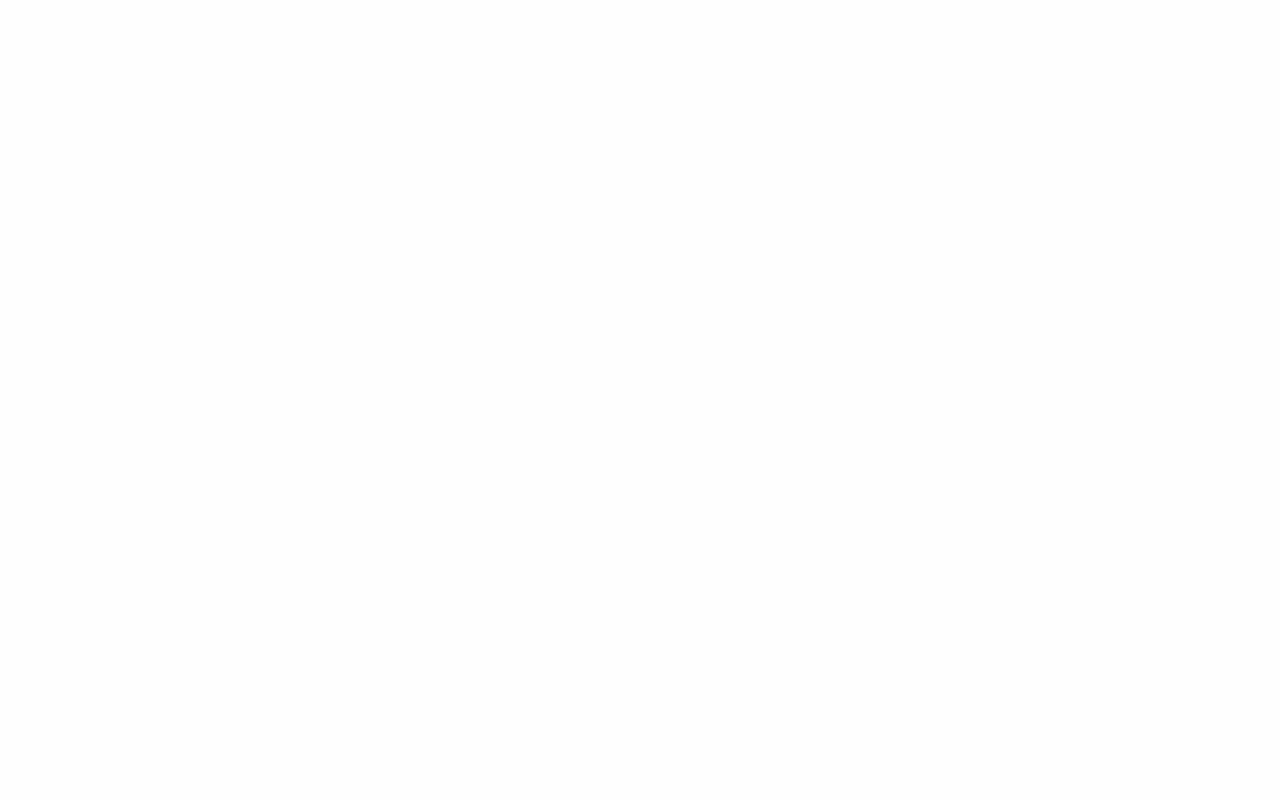
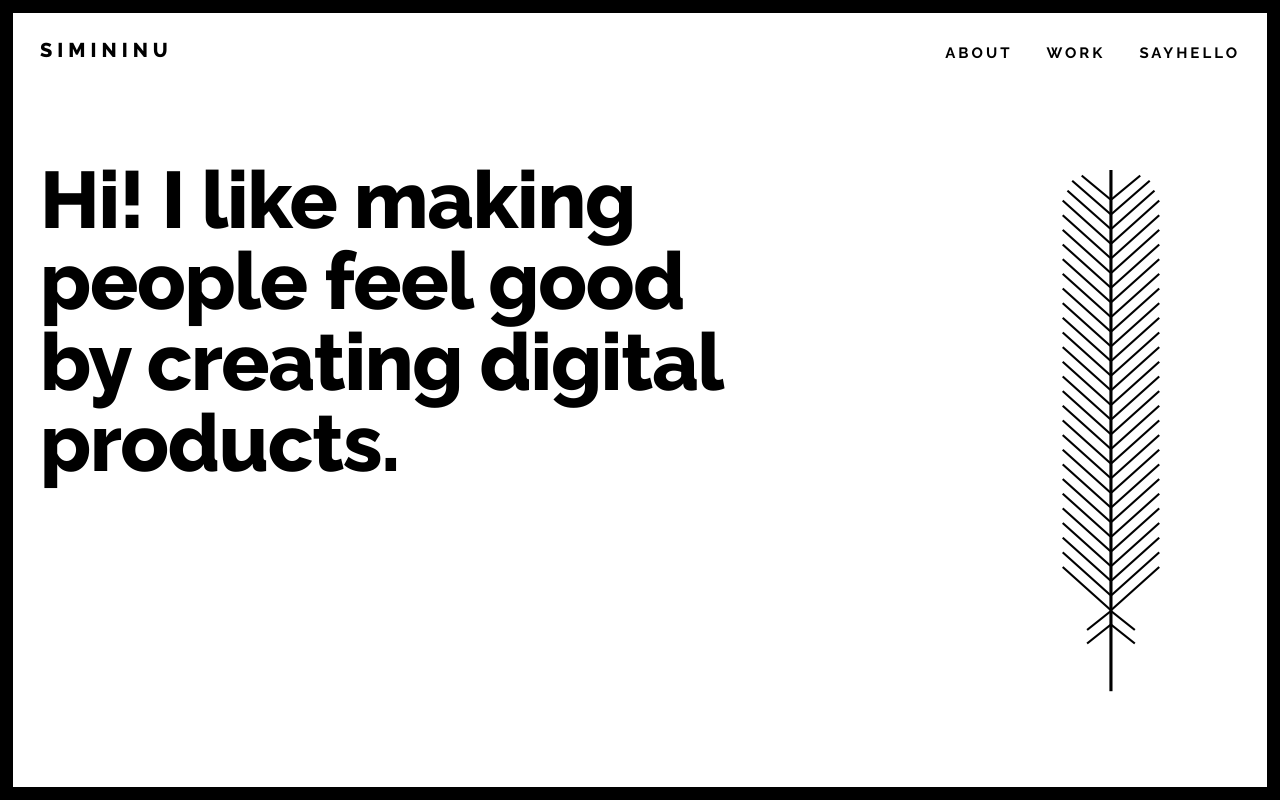
Before and after one commit to simininu/adolfosabino.github.io, a plain HTML site: page index.html in a window 1280 px wide. Drawn offline with Linux system fonts and the light colour scheme.

Commit message:
adding menu, headline and feather. adding images

```diff
--- a/css/app.css
+++ b/css/app.css
@@ -0,0 +1,127 @@
+body {
+  background-color: #FFF;
+  font-family: 'Raleway', Helvetica, sans-serif;
+  -webkit-font-smoothing: antialiased;
+  -moz-osx-font-smoothing: grayscale;
+  color: #000;
+}
+a:hover {
+  color: #000;
+}
+
+.border-top {
+  position: fixed;
+  top: 0;
+  width: 100%;
+  height: 13px;
+  background: #000;
+  z-index: 999;
+}
+.border-bottom {
+  position: fixed;
+  bottom: 0;
+  width: 100%;
+  height: 13px;
+  background: #000;
+  z-index: 999;
+}
+.border-right {
+  position: fixed;
+  right: 0;
+  width: 13px;
+  height: 100%;
+  background: #000;
+  z-index: 999;
+}
+.border-left {
+  position: fixed;
+  left: 0;
+  width: 13px;
+  height: 100%;
+  background: #000;
+  z-index: 999;
+}
+
+.row {
+  max-width: 80rem;
+}
+
+header {
+  position: fixed;
+  top: 0;
+  left: 0;
+  background-color: #;
+  width: 100%;
+  z-index: 9999;
+  padding: 35px 40px;
+
+}
+
+header .h-container {
+  max-width: 1280px;
+  margin: 0 auto;
+}
+
+.logo {
+  font-weight: 800;
+  text-transform: uppercase;
+  font-size: 20px;
+  letter-spacing: 5px;
+  color: #000;
+  text-decoration: none;
+  float: left;
+}
+
+nav {
+  float:right;
+  width: auto;
+  position: relative;
+  padding-top: 5px;
+}
+
+nav li {
+  display: inline-block;
+  margin-left: 30px;
+}
+
+nav li a {
+  font-size: 15px;
+  text-transform: uppercase;
+  font-weight: 700;
+  color: #000;
+  text-decoration: none;
+  letter-spacing: 3px;
+}
+
+nav li a:hover {
+  text-decoration: line-through;
+  color: #000;
+}
+main {
+  width: 100%;
+  padding: 160px 40px 0 40px;
+
+}
+main .m-container {
+  max-width: 1280px;
+  margin: 0 auto;
+  position: relative;
+}
+
+.headline {
+  font-size: 80px;
+  font-weight: 800;
+  line-height: 81px;
+  letter-spacing: -1.3px;
+  color: #FFF;
+  float: left;
+  width: 710px;
+  position: relative;
+  color: #000;
+}
+.feather {
+  position: relative;
+  float: right;
+  right: 80px;
+  top: 10px;
+}
--- a/index.html
+++ b/index.html
@@ -1,6 +1,7 @@
 <!DOCTYPE html>
 <html>
 <head>
+
 	<meta charset="utf-8">
     <meta http-equiv="x-ua-compatible" content="ie=edge">
     <meta name="viewport" content="width=device-width, initial-scale=1.0">
@@ -9,8 +10,43 @@
     <link rel="shortcut icon" href="./images/favicon.ico" />
     <link rel="stylesheet" href="css/foundation.css">
     <link rel="stylesheet" href="css/app.css">
+
 </head>
 <body>
 
+	 <!-- Black border around the page -->
+    <div class="border-top"></div>
+    <div class="border-bottom"></div>
+    <div class="border-right"></div>
+    <div class="border-left"></div>
+    <!-- End border -->
+
+    <header>
+    	<div class="h-container">
+	    	<a href="index.html" class="logo">simininu</a>
+	    	<nav>
+	    		<ul>
+	    			<li><a href="">about</a></li>
+	    			<li><a href="">work</a></li>
+	    			<li><a href="">sayhello</a></li>
+	    		</ul>
+	    	</nav>
+    	</div>
+    </header>
+
+    <main>
+    	<div class="m-container">
+    		<div class="headline">
+    			Hi! I like making people feel good by creating digital products.
+    		</div>
+    		<div class="feather">
+          		<img src="images/feather.png" alt="Feather">
+        	</div>
+    	</div>
+
+    </main>
+
+
+
 </body>
 </html>
```
Also changed, not shown: images/amazon.jpg (added), images/arrow-up.png (added), images/arrow.png (added), images/behance.png (added), images/email.png (added), images/favicon.ico (added), images/feather.png (added), images/in.png (added), images/line-b.png (added), images/line.png (added), images/line.svg (added), images/more.png (added), images/twitter.png (added).
